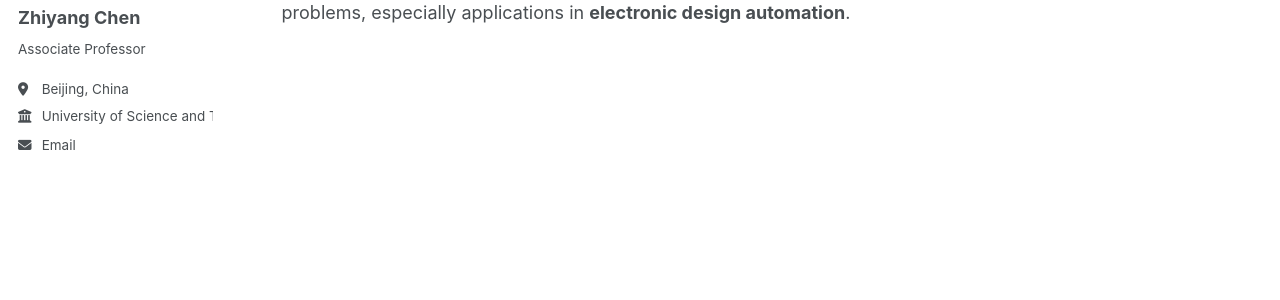
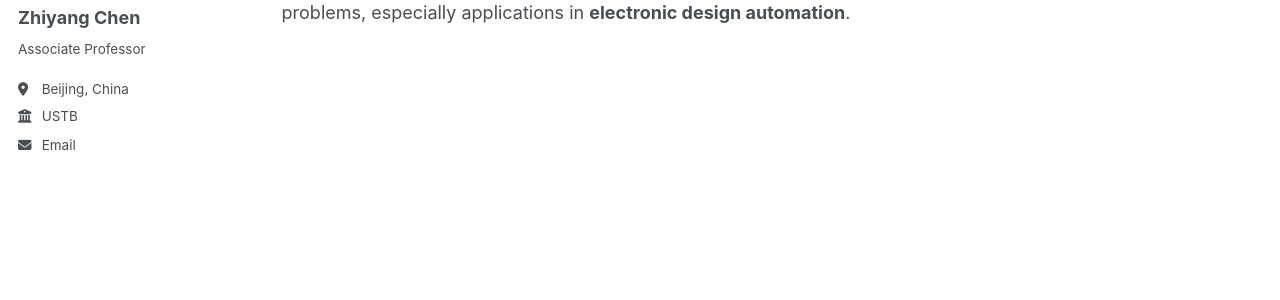
Before and after one commit to chen-zhi-yang/chen-zhi-yang.github.io, a Jekyll site: the page built from _pages/about.md, in a window 1280 px wide. Shown: the part 284-584 px from the top of the page. Built offline with Jekyll 4.4.1, drawn with Linux system fonts in a browser that asks for light colours.

Commit message:
Modify about

```diff
--- a/_config.yml
+++ b/_config.yml
@@ -27,7 +27,7 @@ author:
   pronouns         : # example: "she/her"
   bio              : "Associate Professor"
   location         : "Beijing, China"
-  employer         : "University of Science and Technology Beijing"
+  employer         : "USTB"
   uri              : # URL
   email            : "chenzhiyang@ustb.edu.cn"
 
```
